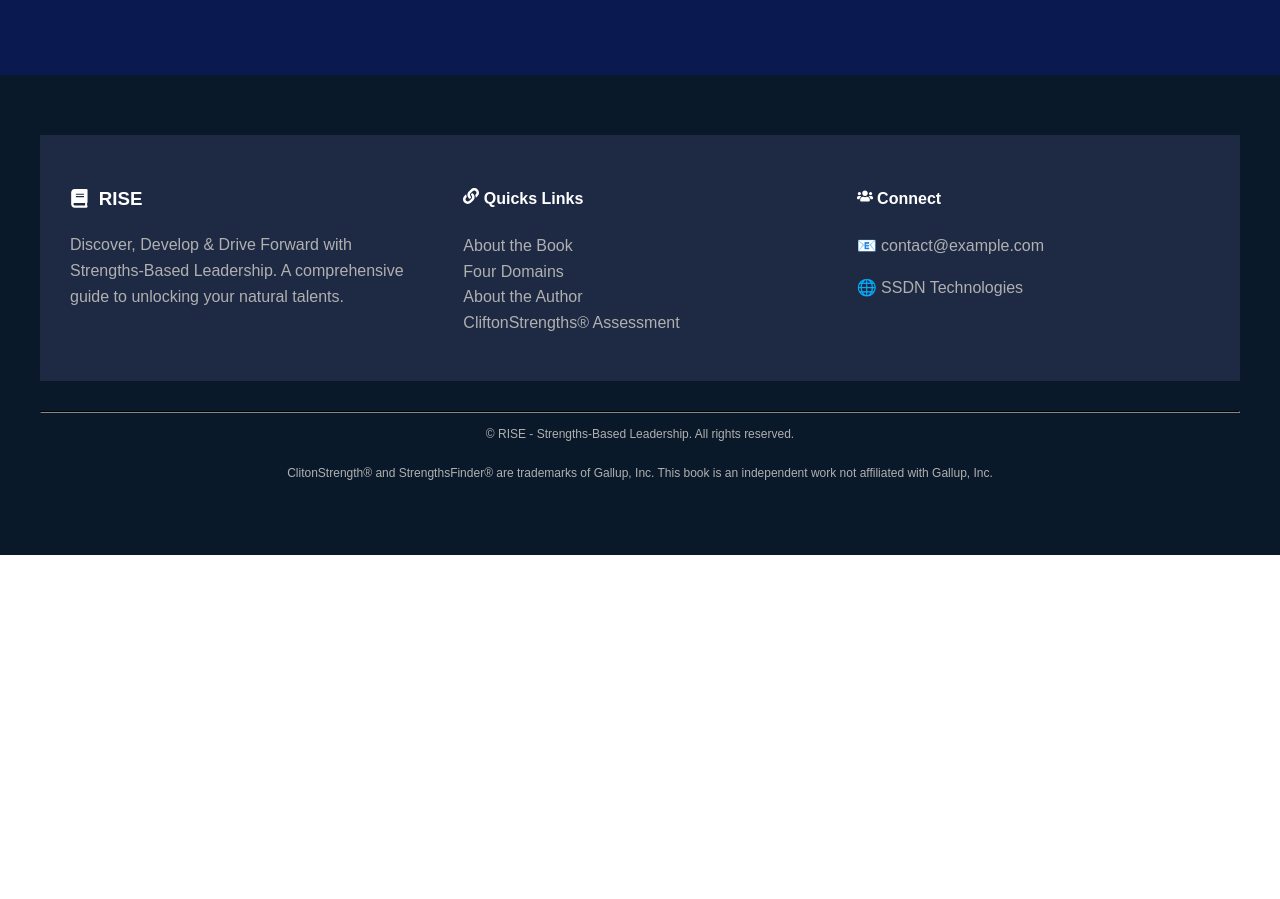
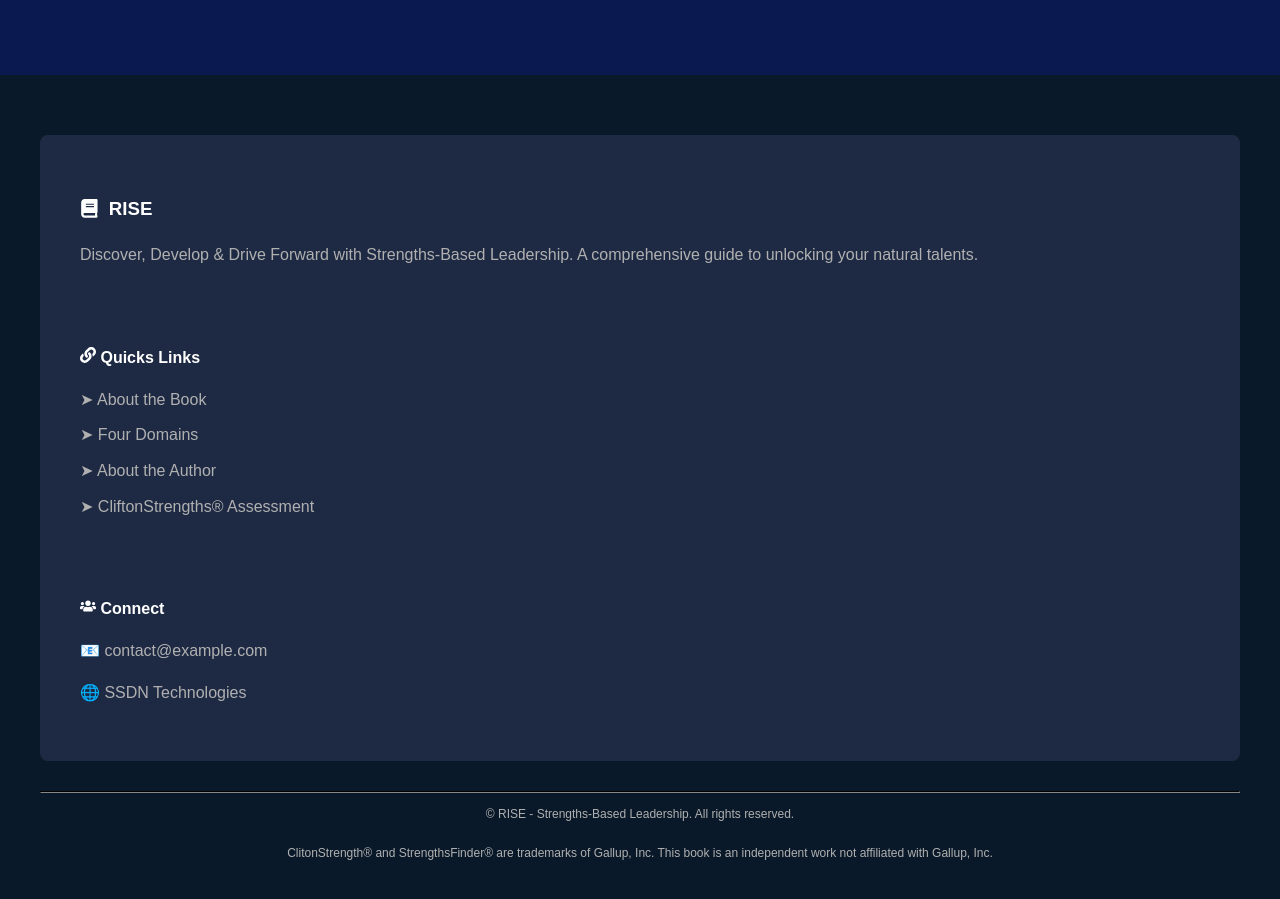
Before and after one commit to snehakhurana2104-afk/rise-portfolio, a React (Vite) app: page / in a window 1280 px wide. Shown: the part 3280-4179 px from the top of the page. Before the commit the page ends 3835 px from the top, so only its background shows below. Built offline with nearby package versions, Linux system fonts and the light colour scheme.

Commit message:
Cleanup and fix project structure

```diff
--- a/src/components/Footer.jsx
+++ b/src/components/Footer.jsx
@@ -5,32 +5,34 @@ export default function Footer() {
 
             <div style={{
                 backgroundColor: '#1E2A44',
-                padding: '30px',
+                padding: '40px',
+                borderRadius: '8px',
                 display: 'grid',
-                gridTemplateColumns: 'repeat(3, 1fr)', // Ye 3 barabar column banata hai
+                gridTemplateColumns: 'repeat(auto-fit, minimax(250px, 1fr))',
                 gap: '40px'
             }}>
             <div>
              <h3 style={{ color: '#FFFFFF', display:'flex', alignItems:'center', gap:'10px'}}>
                 <FaBook /> RISE
                 </h3>
-             <p>Discover, Develop & Drive Forward with Strengths-Based Leadership. A comprehensive guide to unlocking your natural talents.
+             <p style={{ lineHeight: '1.6' }}>Discover, Develop & Drive Forward with Strengths-Based Leadership. A comprehensive guide to unlocking your natural talents.
              </p>
             </div>
 
            <div>
-                <h4 style={{ color: '#FFFFFF'}}>
+                <h4 style={{ color: '#FFFFFF', marginBottom: '15px'}}>
                     <FaLink /> Quicks Links</h4>
                 <ul style={{ listStyle: 'none', padding: 0}}>
-                    <li>About the Book</li>
-                    <li>Four Domains</li>
-                    <li>About the Author</li>
-                    <li>CliftonStrengths® Assessment</li>
+                    {['About the Book','Four Domains','About the Author','CliftonStrengths® Assessment'].map((item) => (
+                        <li key={item} style={{ marginBottom: '10px', cursor: 'pointer'}}>
+                          ➤ {item}
+                        </li>
+                    ))}
                 </ul>
                 </div>
 
                <div>
-                <h4 style={{ color: '#FFFFFF'}}>
+                <h4 style={{ color: '#FFFFFF', marginBottom: '15px'}}>
                     <FaUsers/> Connect</h4>
                 <p>📧 contact@example.com</p>
                 <p>🌐 SSDN Technologies</p>
@@ -46,4 +48,5 @@ export default function Footer() {
            </p>
         </footer>
     );
+
 }
```
